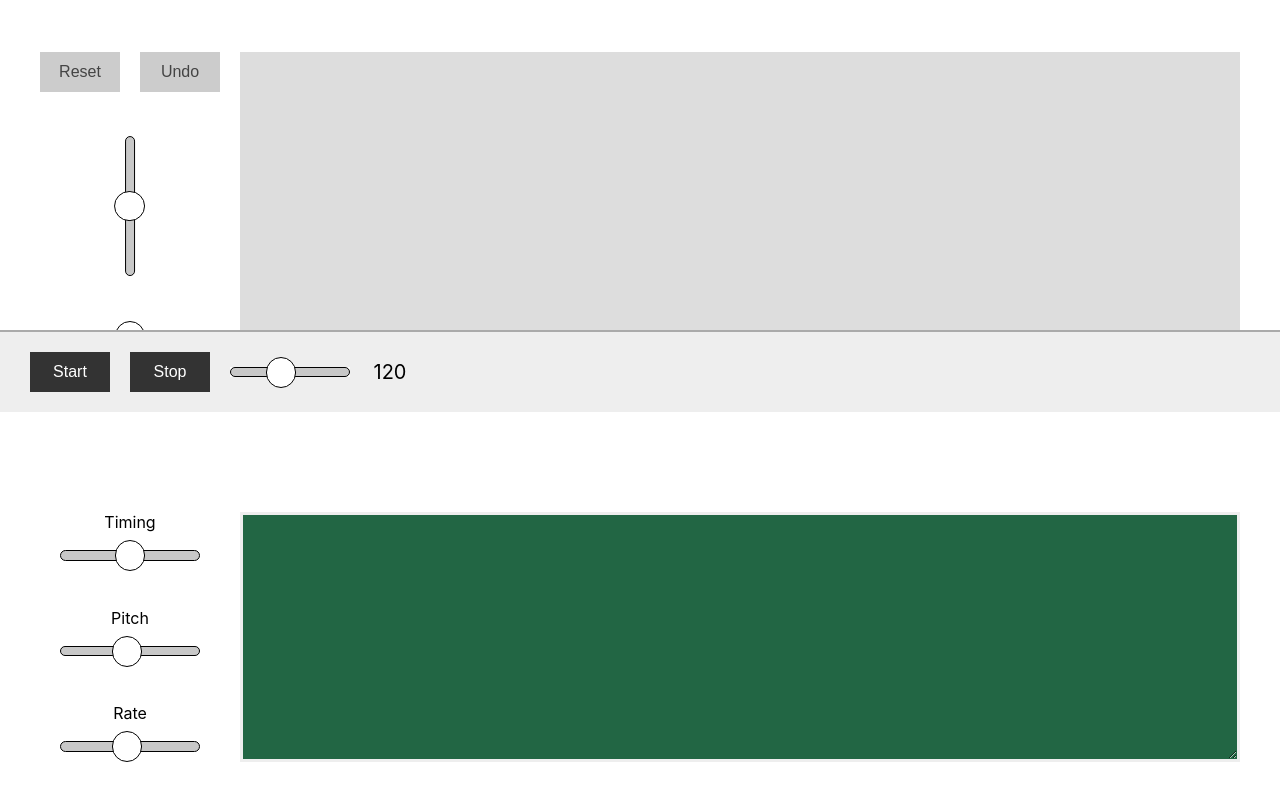
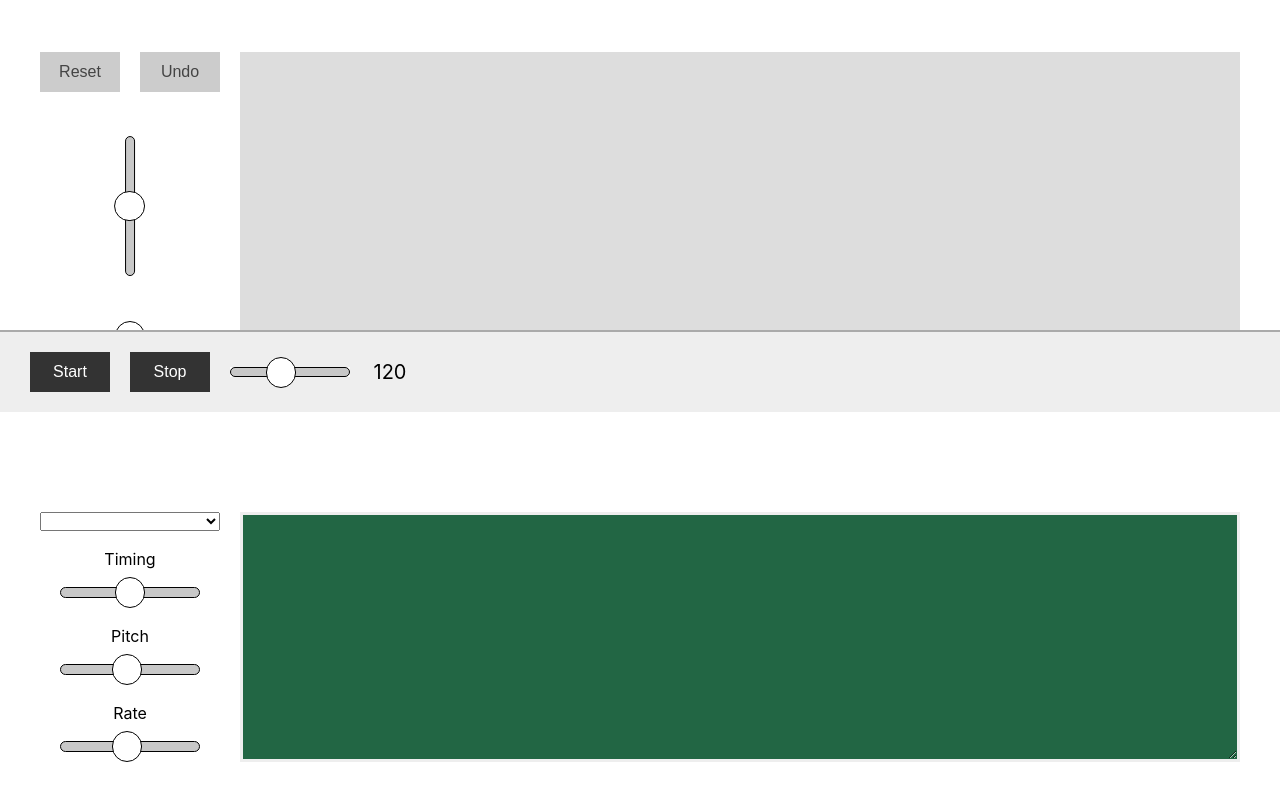
Before and after one commit to Luftare/deep-sounds, a React (Create React App) app: page / in a window 1280 px wide. Shown: the part 388-1188 px from the top of the page. Built offline with nearby package versions, Linux system fonts and the light colour scheme.

Commit message:
play all voicelines

```diff
--- /dev/null
+++ b/src/mixer/components.js
@@ -0,0 +1,5 @@
+import styled from 'styled-components';
+
+export const Container = styled.div`
+  background-color: pink;
+`;
--- a/src/modules/speech/SpeechGenerator.js
+++ b/src/modules/speech/SpeechGenerator.js
@@ -6,16 +6,22 @@ export default class SpeechGenerator {
     this.volume = 0.2;
   }
 
-  isReady() {
-    return !this.synth.speaking;
+  getVoices() {
+    return this.synth.getVoices();
   }
 
-  speak(text) {
+  interrupt() {
+    if (this.synth.speaking) {
+      this.synth.cancel();
+    }
+  }
+
+  speak(text, voice) {
     const speech = new SpeechSynthesisUtterance(text);
+    if (voice) speech.voice = voice;
     speech.rate = this.rate;
     speech.pitch = this.pitch;
     speech.volume = this.volume;
-
     this.synth.speak(speech);
   }
 }
--- a/src/modules/speech/components.js
+++ b/src/modules/speech/components.js
@@ -1,12 +1,13 @@
 import styled from 'styled-components';
 
 export const Container = styled.div`
-  display: flex;
+  display: grid;
+  grid-template-columns: 180px 1fr;
+  grid-template-rows: 250px;
+  grid-gap: 20px;
 
   textarea {
-    flex-grow: 1;
     font-size: 20px;
-    min-width: 20px;
     background-color: #264;
     color: white;
     border: solid 3px #eee;
@@ -17,12 +18,7 @@ export const Container = styled.div`
 
 export const SpeechControls = styled.div`
   display: flex;
-  flex-grow: 0;
-  flex-shrink: 0;
   flex-direction: column;
-  width: 180px;
-  height: 250px;
-  margin-right: 20px;
   justify-content: space-between;
 `;
 
--- a/src/modules/speech/index.js
+++ b/src/modules/speech/index.js
@@ -4,8 +4,10 @@ import { SpeechControls, Container, SlideControl } from './components';
 import SpeechGenerator from './SpeechGenerator';
 import { ModuleContainer } from '../../components';
 
-const TIMING_MAX_VALUE = 200;
-const TIMING_MIN_VALUE = -200;
+let keyCounter = 1;
+
+const TIMING_MAX_VALUE = 100;
+const TIMING_MIN_VALUE = -100;
 const DEFAULT_TIMING = 0;
 
 const PITCH_MIN_VALUE = 0.1;
@@ -19,16 +21,25 @@ const DEFAULT_SPEECH_RATE = 1;
 export default class Speech extends Component {
   constructor(props) {
     super(props);
+    this.speechGenerator = new SpeechGenerator();
     this.state = {
+      voices: [],
+      selectedVoiceIndex: 0,
       lines: [],
       sequenceLength: 8,
       speechRate: DEFAULT_SPEECH_RATE,
       timingOffset: DEFAULT_TIMING,
-      pitch: DEFAULT_PITCH
+      pitch: DEFAULT_PITCH,
     };
-    this.speechGenerator = new SpeechGenerator();
     this.speechGenerator.rate = DEFAULT_SPEECH_RATE;
     this.textareaRef = React.createRef();
+
+    this.speechGenerator.synth.onvoiceschanged = () => {
+      if (this.state.voices.length > 0) return;
+      this.setState({
+        voices: this.speechGenerator.getVoices(),
+      });
+    };
   }
 
   getCurrentStep() {
@@ -53,15 +64,22 @@ export default class Speech extends Component {
         const delayTime = sequenceTime - this.state.timingOffset;
         if (currentLine) {
           setTimeout(() => {
-            if (this.speechGenerator.isReady()) {
-              this.speechGenerator.speak(currentLine);
-            }
+            this.speechGenerator.interrupt();
+            const voice = this.state.voices[this.state.selectedVoiceIndex];
+            this.speechGenerator.speak(currentLine, voice);
           }, delayTime);
         }
       }
     }
     return null;
   }
+
+  handleVoiceSelection = e => {
+    const selectedVoiceIndex = parseInt(e.target.value);
+    this.setState({
+      selectedVoiceIndex,
+    });
+  };
 
   handleTextChange = e => {
     const text = e.target.value;
@@ -108,6 +126,16 @@ export default class Speech extends Component {
       <ModuleContainer>
         <Container>
           <SpeechControls>
+            <select
+              onChange={this.handleVoiceSelection}
+              value={this.state.selectedVoiceIndex}
+            >
+              {this.state.voices.map((voice, index) => (
+                <option key={keyCounter++} value={index}>
+                  {voice.name}
+                </option>
+              ))}
+            </select>
             <SlideControl>
               <label>Timing</label>
               <input
```
Also changed, not shown: src/mixer/index.js (added, +8 -0 lines).
